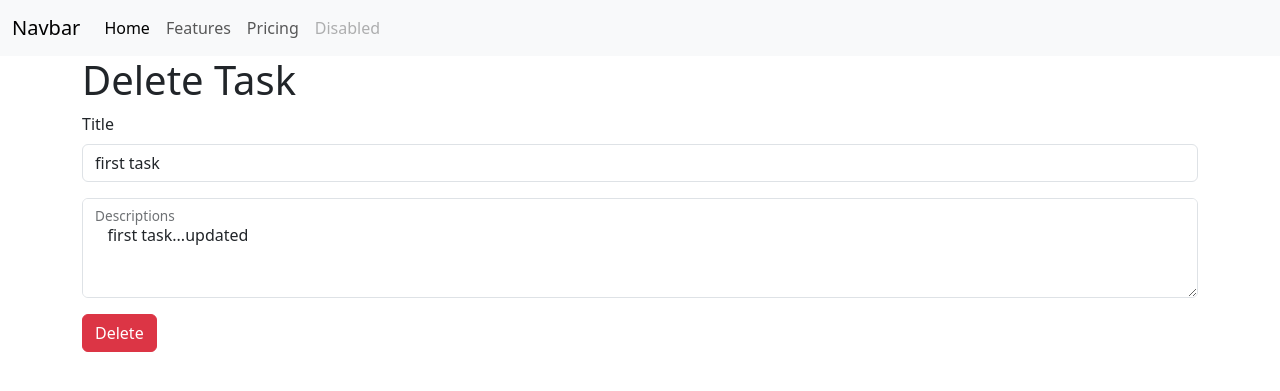
After one commit to Swetakhadka7/Todolist.py, a Django app: page /todo/1/delete in a window 1280 px wide. The commit adds this page. Shown: the top 391 px of the page. Run offline with Django 5.2, Linux system fonts and the light colour scheme; data comes from the database, SQL or seed files in the repository; both versions use the stored data as it was after the commit.

Commit message:
codes added

```diff
--- /dev/null
+++ b/templates/delete.html
@@ -0,0 +1,26 @@
+{% extends "base.html" %}
+{% block title %}Delete task{% endblock title %}
+{% block body %}
+<div class="container m=5">
+    {% if error %}
+    <div class="alert alert-danger" role="alert">
+     {{error}}
+    </div>
+    {% endif %}
+      <h1>Delete Task</h1>
+      <form method = "POST" >
+        {% csrf_token %}
+          <div class="mb-3">
+            <label for="exampleInputEmail1" class="form-label">Title</label>
+            <input type="Text" class="form-control"name='title'value="{{task.title}}" id="exampleInputEmail1" aria-describedby="emailHelp">
+          </div>
+          <div class="form-floating mb-3">
+              <textarea class="form-control" name= 'description'placeholder="Leave a comment here" id="floatingTextarea2" style="height: 100px"> {{task.description}}
+              </textarea>
+              <label for="floatingTextarea2">Descriptions</label>
+            </div>
+            <button type="submit" class="btn btn-danger">Delete</button>
+
+        </form>
+  </div>
+{% endblock body  %}
--- a/todo/urls.py
+++ b/todo/urls.py
@@ -9,4 +9,6 @@ urlpatterns = [
     path('todo/', todo),
     path('todo/create',todo_create),
     path('todo/<pk>',Mark_completed),
+    path('todo/<pk>/update', update_task),
+    path('todo/<pk>/delete',Delete_task),
 ]
--- a/todo/views.py
+++ b/todo/views.py
@@ -52,14 +52,42 @@ def todo_create(request):
             context = {"error":"Both fields are empty"}
             return render (request, 'create.html',context)
             # return HttpResponse("Both fileds are empty")
-            Todolist.objects.create(title= title, description= description)
+        Todolist.objects.create(title= title, description= description)
         return redirect("/todo")
         # return HttpResponse(description)
         return HttpResponse(title)
     return render(request,'create.html')
+
+def update_task(request, pk):
+    task = Todolist.objects.get(pk=pk)
+    if request.method == "POST":
+    #     # Update the task with form data
+        task.title = request.POST.get('title')
+        task.description = request.POST.get('description')
+        task.save()
+        return redirect('/todo')  # Redirect only after saving the task
+
+    # If not a POST request, render the form with the current task details
+    context = {
+        "task": task
+    }
+    return render(request, "update.html",context)
+
 
 def Mark_completed(request,pk):
     task = Todolist.objects.get(pk = pk)
     task.status = True
     task.save()
     return redirect('/todo')
+
+def Delete_task(request, pk):
+    print("Delete task view called")  # Debug message
+    task = Todolist.objects.get(pk=pk)
+    if request.method == "POST":
+        print("POST request received")  # Debug message
+        task.delete()
+        print("Task deleted")  # Debug message
+        return redirect('/todo')
+
+    context = {"task": task}
+    return render(request, 'delete.html', context)
```
Also changed, not shown: templates/todolist.html (+9 -0 lines), templates/update.html (added, +25 -0 lines), db.sqlite3.
